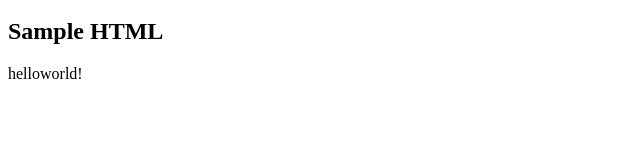
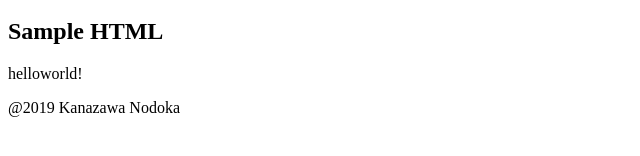
Before and after one commit to akodon/akodon.github.io, a plain HTML site: page index.html in a window 1280 px wide. Shown: the part 62-218 px from the top of the page, without its empty margins (0-640 px from the left). Drawn offline with Linux system fonts and the light colour scheme.

Commit message:
Update index.html
+name

```diff
--- a/index.html
+++ b/index.html
@@ -20,7 +20,7 @@
             </main>
         </article>
        <footer>
-
+         <p>@2019 Kanazawa Nodoka</p>
        </footer>
     </boby>
 </HTML>
```
